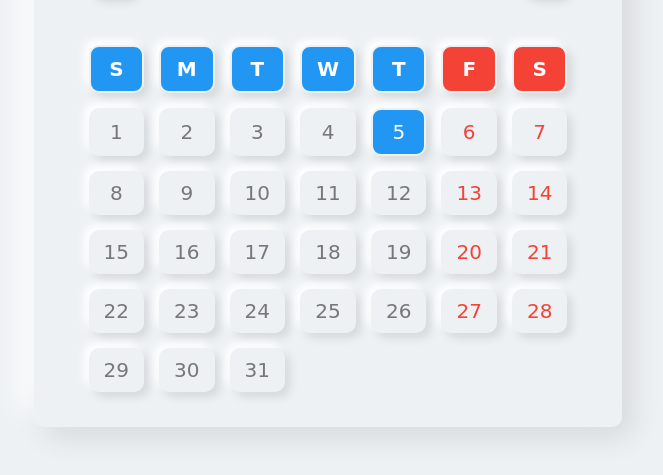
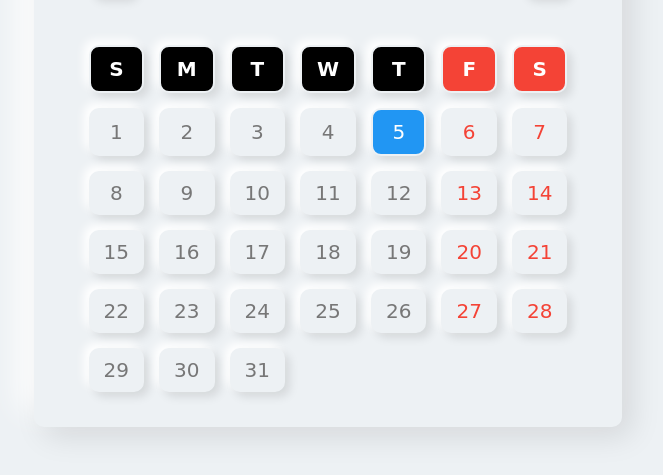
Before and after one commit to MdShijanAli/Javascript-Dynamic-Calender, a plain HTML site: page index.html in a window 1280 px wide. Shown: the part 231-706 px from the top of the page, without its empty margins (312-975 px from the left). Drawn offline with Linux system fonts and the light colour scheme; a web font is replaced by a local one.

Commit message:
updated color

```diff
--- a/style.css
+++ b/style.css
@@ -38,7 +38,7 @@ section {
 }
 
 #dycalender table tr:nth-child(1) td {
-    background: #2196f3;
+    background: black;
     color: #fff;
     border-radius: 10px;
     font-weight: 600;
```
